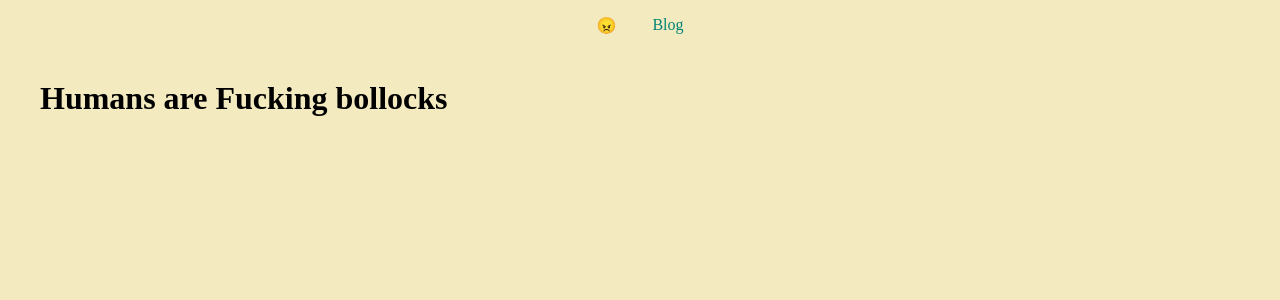
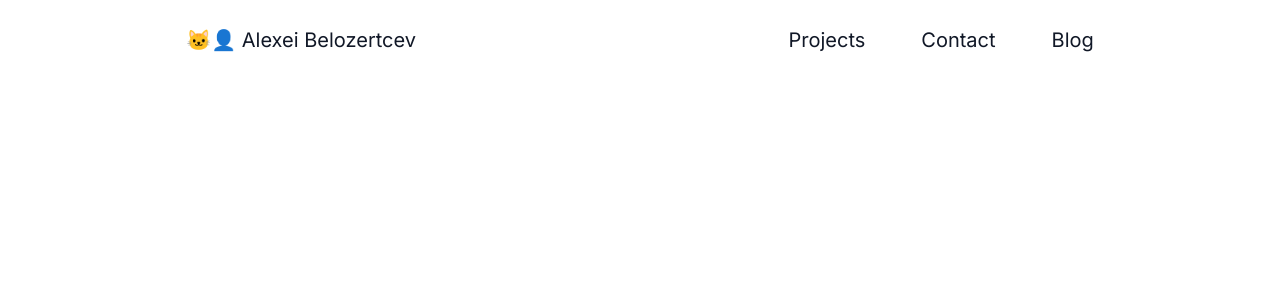
Before and after one commit to AlekseiBelozertsev/blog, a Next.js app: page / in a window 1280 px wide. Shown: the top 300 px of the page. Built offline with nearby package versions, Linux system fonts and the light colour scheme.

Commit message:
style: header styled

```diff
--- a/components/Navbar.tsx
+++ b/components/Navbar.tsx
@@ -5,7 +5,7 @@ import styled from 'styled-components';
 const NavbarBody = styled.header`
     position: fixed;
     display: flex;
-    justify-content: center;
+    justify-content: space-around;
     top: 0;
     left: 0;
     width: 100%;
@@ -19,17 +19,47 @@ const NavbarInner = styled.div`
    padding: 16px;
    flex-direction: row;
    justify-content: center;
-   width: 800px;
-   gap: 36px;
-   color: #028476;
+   align-items: center;
+   width: fit-content;
+   gap: 24px;
+
+   font-family: 'Inter';
+   font-size: 20px;
+   color: #111827;
+`;
+
+const LinkContainer = styled(Link)`
+    background-color: transparent;
+    padding: 16px;
+    border-radius: 8px;
+    cursor: pointer;
+    transition: all .3s;
+    :hover {
+        background-color: #ECECE9
+    }
+    :focus {
+        background-color: #ECECE9
+    }
 `;
 
 const Navbar = () => {
     return (
         <NavbarBody>
             <NavbarInner>
-                <Link href={'/'}>😠</Link>
-                <Link href={'/blog'}>Blog</Link>
+                <LinkContainer href={'/'}>
+                    <span>🐱‍👤 Alexei Belozertcev</span>
+                </LinkContainer>
+            </NavbarInner>
+            <NavbarInner>
+                <LinkContainer href={'/'}>
+                    <span>Projects</span>
+                </LinkContainer>
+                <LinkContainer href={'/'}>
+                    <span>Contact</span>
+                </LinkContainer>
+                <LinkContainer href={'/blog'}>
+                    <span>Blog</span>
+                </LinkContainer>
             </NavbarInner>
         </NavbarBody>
     );
--- a/lib/notion.tsx
+++ b/lib/notion.tsx
@@ -8,7 +8,7 @@ const notion = new Client({
 
 const n2m = new NotionToMarkdown({notionClient: notion});
 
-// page metadata gets the data needed for the post to show
+// Page metadata gets the data needed for the post to show
 export const getPageMetaData = (post: any) => {
     // const getTags = (tags: any) => {
     //   const allTags = tags.map((tag: any) => {
--- a/pages/_document.tsx
+++ b/pages/_document.tsx
@@ -3,7 +3,11 @@ import { Html, Head, Main, NextScript } from 'next/document'
 export default function Document() {
   return (
     <Html lang="en">
-      <Head />
+      <Head>
+        <link rel="preconnect" href="https://fonts.googleapis.com" />
+        <link rel="preconnect" href="https://fonts.gstatic.com" crossOrigin=""  />
+        <link href="https://fonts.googleapis.com/css2?family=Inter&family=Righteous&display=swap" rel="stylesheet" />
+      </ Head>
       <body>
         <Main />
         <NextScript />
--- a/pages/index.tsx
+++ b/pages/index.tsx
@@ -11,10 +11,9 @@ export default function Home() {
         <title>F#ucker</title>
         <meta name="description" content="Generated by create next app" />
         <meta name="viewport" content="width=device-width, initial-scale=1" />
-        <link rel="icon" href="/favicon.ico" />
       </Head>
       <HomeWrapper>
-        <h1>Humans are Fucking bollocks</h1>
+
       </HomeWrapper>
     </>
   )
--- a/styles/globals.css
+++ b/styles/globals.css
@@ -83,7 +83,7 @@ html,
 body {
   max-width: 100vw;
   overflow-x: hidden;
-  background-color: #F3EAC0;
+  /* background-color: #F3EAC0; */
 }
 
 a {
@@ -91,6 +91,15 @@ a {
   text-decoration: none;
 }
 
+h1, h2 {
+  font-family: 'Fira Mono';
+  font-weight: 700;
+  padding: 0;
+  margin: 0 0 1.1625rem;
+  line-height: 1.33;
+  letter-spacing: .2rem;
+}
+
 @media (prefers-color-scheme: dark) {
   html {
     color-scheme: dark;
```
Also changed, not shown: pages/blog/[slug].tsx (+18 -3 lines), src/typography.tsx (added, +9 -0 lines).
